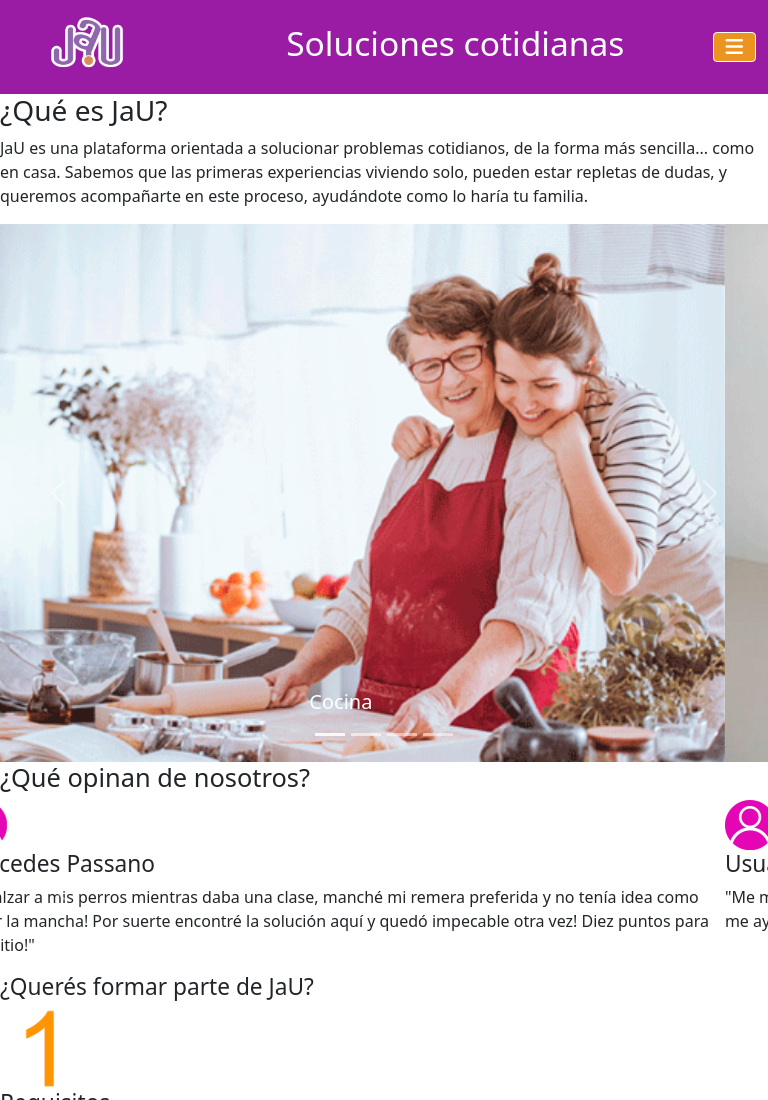
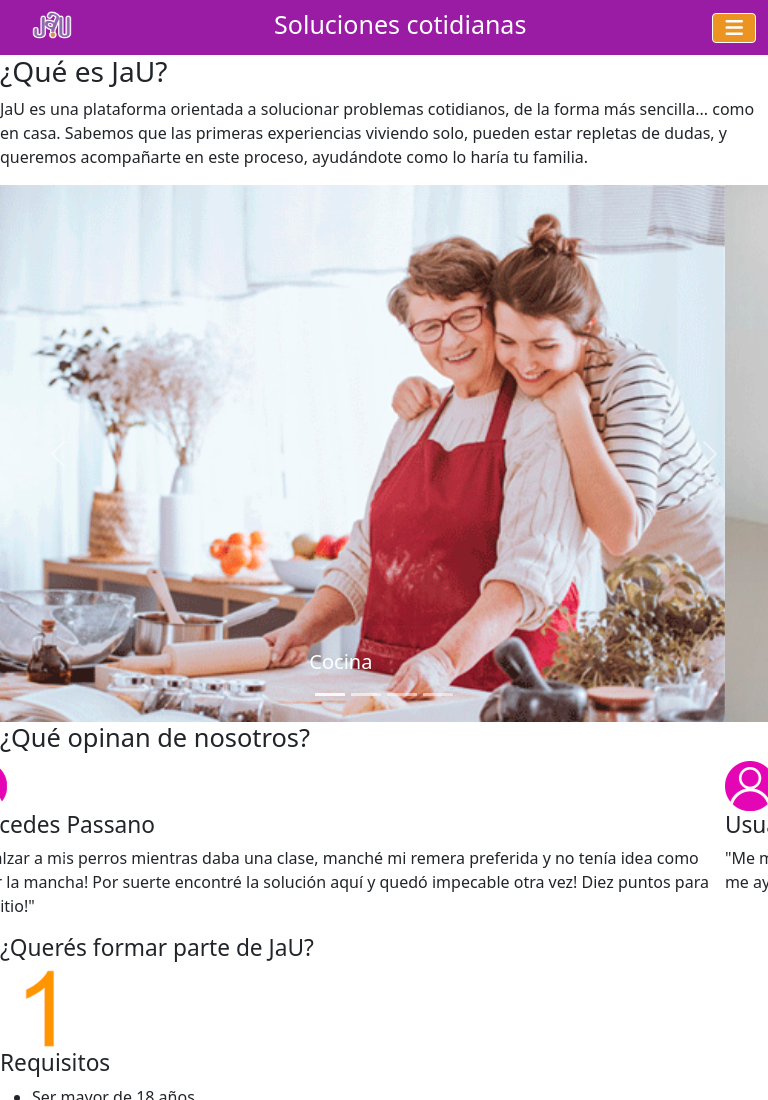
Before and after one commit to maximilianosarmiento/JaU, a plain HTML site: page index.html in a window 768 px wide. Shown: the top 1100 px of the page. Drawn offline with nearby package versions, Linux system fonts and the light colour scheme.

Commit message:
agregué un pointbreak al header para media querie

```diff
--- a/scss/_header.scss
+++ b/scss/_header.scss
@@ -89,4 +89,19 @@ body{
             font-size: 25px;
         }
     }
+    @media (max-width: 1150px) and (min-width: 720px){
+        .header__logo{
+            width: 50px;
+
+            .header__logoImagen{
+                width: 5rem;
+            }
+
+        }
+        .header__slogan{
+            padding-left: 10px !important;
+            font-size: 25px;
+        }
+
+    }
 }
```
Also changed, not shown: css/main.css, 1 other file.
